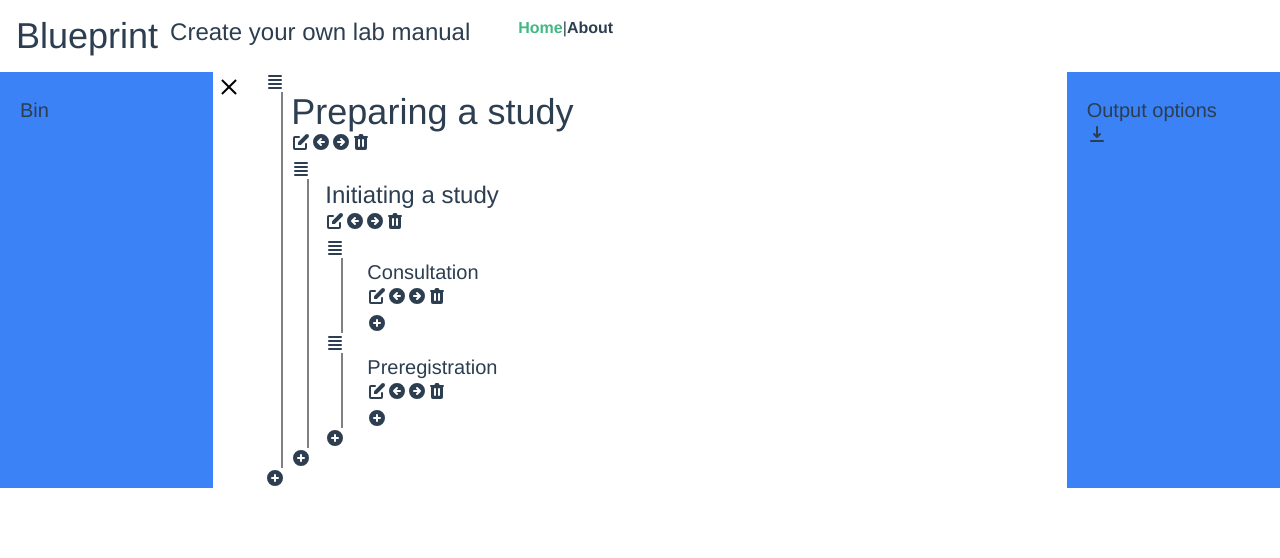
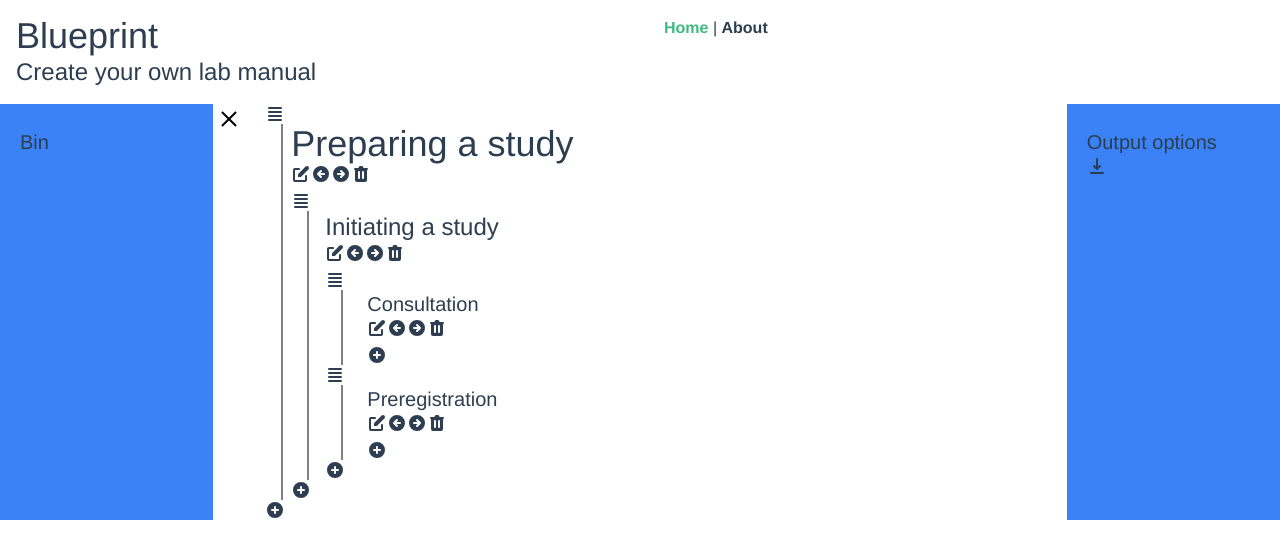
Before and after one commit to mjaquiery/lab-manual, a Vue app: page / in a window 1280 px wide. Shown: the top 558 px of the page. Built offline with nearby package versions, Linux system fonts and the light colour scheme.

Commit message:
aligned title and navlinks

```diff
--- a/src/App.vue
+++ b/src/App.vue
@@ -1,10 +1,10 @@
 <template>
-  <div id="nav" class="top-0 p-4 w-full h-full flex flex-row">
-    <div class="flex-row flex pr-12">
+  <div id="nav" class="top-0 p-4 w-full flex flex-row">
+    <div class="flex-1 pr-12 justify-start items-center">
       <h1 class="pr-3">Blueprint</h1>
       <h2>Create your own lab manual</h2>
     </div>
-    <div class="flex-row flex">
+    <div class="flex-1 items-center justify-center">
       <router-link to="/">Home</router-link> |
       <router-link to="/about">About</router-link>
     </div>
```
